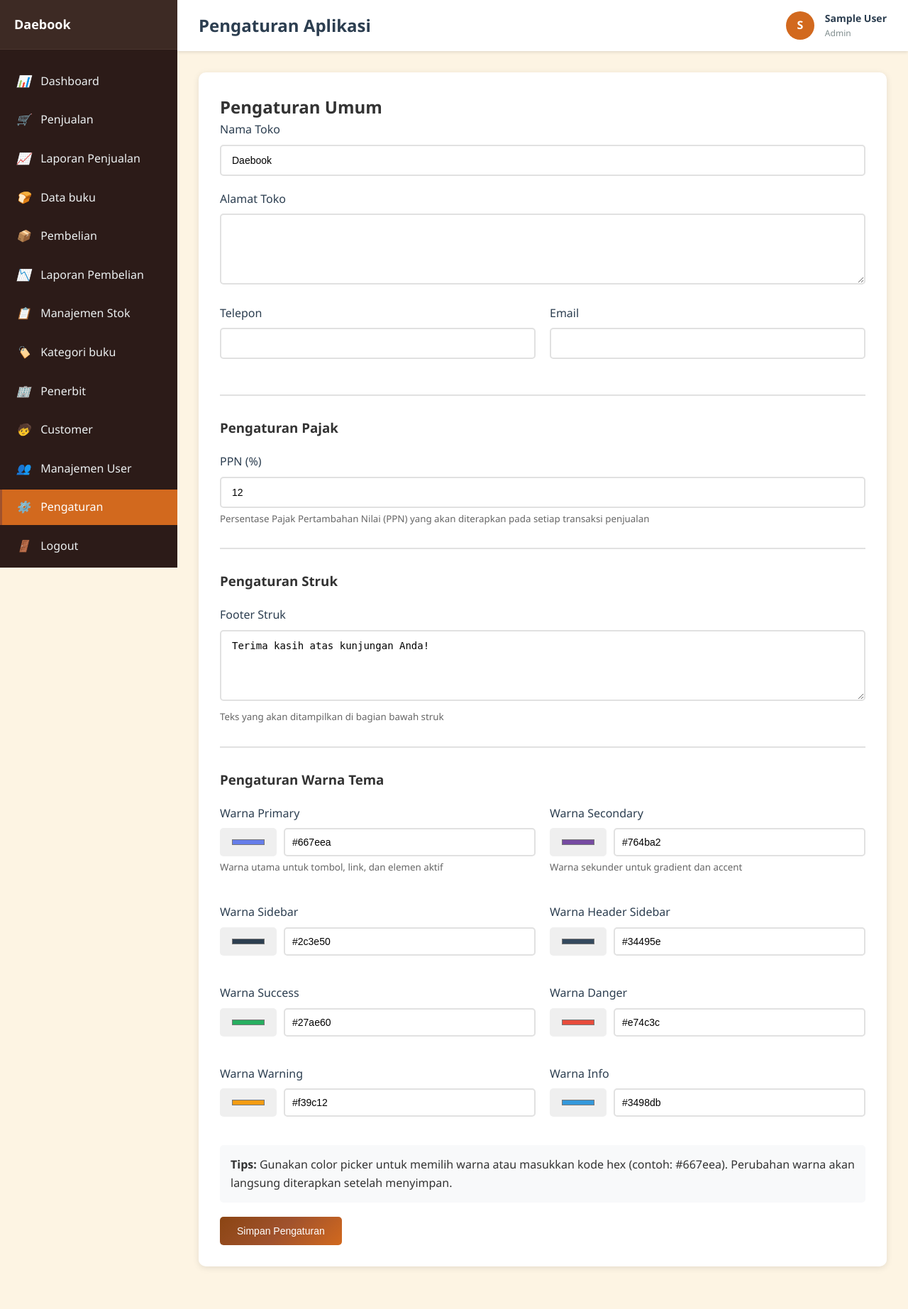
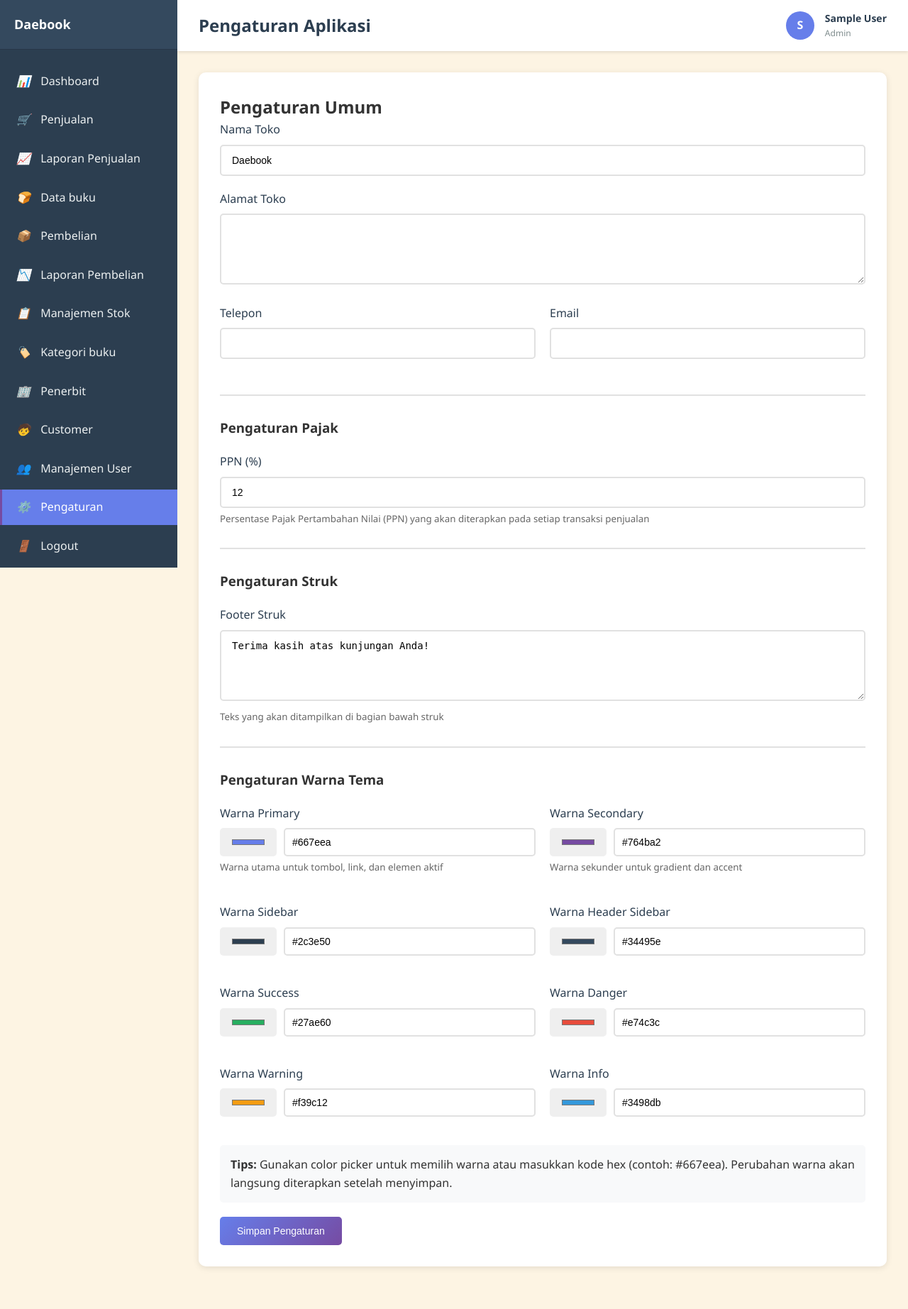
Before and after one commit to ryzecl/pos_tokobuku, a PHP site: page /pos_daebook/pengaturan.php in a window 1280 px wide. Shown: the whole page at 71% size. Run offline with PHP 8.4, Linux system fonts and the light colour scheme; the visitor is signed in with stand-in values (Sample User, id 1); data comes from the database, SQL or seed files in the repository.

Commit message:
feat: Introduce dynamic CSS generation from database settings and comprehensive base UI styles.

```diff
--- a/assets/css/dynamic.php
+++ b/assets/css/dynamic.php
@@ -1,7 +1,7 @@
 <?php
 // Dynamic CSS Generator based on Settings
-require_once dirname(__DIR__) . '/config/config.php';
-require_once dirname(__DIR__) . '/models/Pengaturan.php';
+require_once dirname(dirname(__DIR__)) . '/config/config.php';
+require_once dirname(dirname(__DIR__)) . '/models/Pengaturan.php';
 
 $database = new Database();
 $db = $database->getConnection();
@@ -54,145 +54,51 @@ $warna_primary_dark = darkenColor($warna_primary, 15);
 $warna_primary_light = lightenColor($warna_primary, 10);
 $warna_sidebar_dark = darkenColor($warna_sidebar, 10);
 
+// Status color variations (for alerts)
+$warna_success_light = lightenColor($warna_success, 80);
+$warna_success_dark = darkenColor($warna_success, 50);
+
+$warna_danger_light = lightenColor($warna_danger, 80);
+$warna_danger_dark = darkenColor($warna_danger, 50);
+
+$warna_warning_light = lightenColor($warna_warning, 80);
+$warna_warning_dark = darkenColor($warna_warning, 50);
+
+$warna_info_light = lightenColor($warna_info, 80);
+$warna_info_dark = darkenColor($warna_info, 50);
+
 // Set content type
 header('Content-Type: text/css');
 header('Cache-Control: no-cache, must-revalidate');
 header('Expires: Sat, 26 Jul 1997 05:00:00 GMT');
 ?>
 /* Dynamic CSS - Generated from Settings */
-/* Primary Colors */
 :root {
+    /* Primary Colors */
     --color-primary: <?php echo $warna_primary; ?>;
     --color-primary-dark: <?php echo $warna_primary_dark; ?>;
     --color-primary-light: <?php echo $warna_primary_light; ?>;
     --color-secondary: <?php echo $warna_secondary; ?>;
+
+    /* Sidebar Colors */
     --color-sidebar: <?php echo $warna_sidebar; ?>;
     --color-sidebar-header: <?php echo $warna_sidebar_header; ?>;
     --color-sidebar-dark: <?php echo $warna_sidebar_dark; ?>;
+
+    /* Status Colors */
     --color-success: <?php echo $warna_success; ?>;
+    --color-success-light: <?php echo $warna_success_light; ?>;
+    --color-success-dark: <?php echo $warna_success_dark; ?>;
+
     --color-danger: <?php echo $warna_danger; ?>;
+    --color-danger-light: <?php echo $warna_danger_light; ?>;
+    --color-danger-dark: <?php echo $warna_danger_dark; ?>;
+
     --color-warning: <?php echo $warna_warning; ?>;
+    --color-warning-light: <?php echo $warna_warning_light; ?>;
+    --color-warning-dark: <?php echo $warna_warning_dark; ?>;
+
     --color-info: <?php echo $warna_info; ?>;
+    --color-info-light: <?php echo $warna_info_light; ?>;
+    --color-info-dark: <?php echo $warna_info_dark; ?>;
 }
-
-/* Login Page */
-.login-page {
-    background: linear-gradient(135deg, <?php echo $warna_primary; ?> 0%, <?php echo $warna_secondary; ?> 100%);
-}
-
-.login-form input:focus {
-    border-color: <?php echo $warna_primary; ?>;
-}
-
-/* Buttons */
-.btn-primary {
-    background: linear-gradient(135deg, <?php echo $warna_primary; ?> 0%, <?php echo $warna_secondary; ?> 100%);
-    color: white;
-}
-
-.btn-primary:hover {
-    box-shadow: 0 5px 15px <?php echo $warna_primary; ?>66;
-}
-
-/* Sidebar */
-.sidebar {
-    background: <?php echo $warna_sidebar; ?>;
-}
-
-.sidebar-header {
-    background: <?php echo $warna_sidebar_header; ?>;
-    border-bottom: 1px solid <?php echo $warna_sidebar_dark; ?>;
-}
-
-.nav-link:hover {
-    background: <?php echo $warna_sidebar_dark; ?>;
-}
-
-.nav-link.active {
-    background: <?php echo $warna_primary; ?>;
-    border-left-color: <?php echo $warna_primary; ?>;
-}
-
-/* Top Navigation */
-.top-nav {
-    background: white;
-    border-bottom: 1px solid #ecf0f1;
-}
-
-/* Dashboard Cards */
-.card-icon.primary {
-    background: <?php echo $warna_info; ?>;
-}
-
-.card-icon.success {
-    background: <?php echo $warna_success; ?>;
-}
-
-.card-icon.warning {
-    background: <?php echo $warna_warning; ?>;
-}
-
-.card-icon.danger {
-    background: <?php echo $warna_danger; ?>;
-}
-
-/* Links */
-a {
-    color: <?php echo $warna_primary; ?>;
-}
-
-a:hover {
-    color: <?php echo $warna_primary_dark; ?>;
-}
-
-/* Form Focus */
-input:focus,
-select:focus,
-textarea:focus {
-    border-color: <?php echo $warna_primary; ?>;
-}
-
-/* Badge */
-.badge-primary {
-    background: <?php echo $warna_primary; ?>;
-    color: white;
-}
-
-.badge-success {
-    background: <?php echo $warna_success; ?>;
-    color: white;
-}
-
-.badge-danger {
-    background: <?php echo $warna_danger; ?>;
-    color: white;
-}
-
-.badge-warning {
-    background: <?php echo $warna_warning; ?>;
-    color: white;
-}
-
-.badge-info {
-    background: <?php echo $warna_info; ?>;
-    color: white;
-}
-
-/* POS Specific */
-.btn-process {
-    background: <?php echo $warna_success; ?>;
-}
-
-.btn-process:hover {
-    background: <?php echo darkenColor($warna_success, 10); ?>;
-}
-
-.product-card:hover {
-    border-color: <?php echo $warna_primary; ?>;
-    box-shadow: 0 2px 8px <?php echo $warna_primary; ?>33;
-}
-
-.product-card.selected {
-    border-color: <?php echo $warna_success; ?>;
-    background: <?php echo lightenColor($warna_success, 40); ?>;
-}
--- a/assets/css/style.css
+++ b/assets/css/style.css
@@ -1,4 +1,47 @@
 /* Reset dan Base Styles */
+:root {
+  /* =========================================
+     Warna Utama Aplikasi
+     Digunakan untuk tombol utama, link, dan elemen fokus
+     ========================================= */
+  --color-primary: #667eea;
+  --color-primary-dark: #5a6fd1;
+  --color-primary-light: #859aff;
+  --color-secondary: #764ba2;
+
+  /* =========================================
+     Warna Sidebar
+     Digunakan untuk latar belakang sidebar dan header sidebar
+     ========================================= */
+  --color-sidebar: #2c3e50;
+  --color-sidebar-header: #34495e;
+  --color-sidebar-dark: #202d3a;
+
+  /* =========================================
+     Warna Status (Alert & Badge)
+     Digunakan untuk pesan sukses, error, warning, dan info
+     ========================================= */
+  /* Success (Berhasil) */
+  --color-success: #27ae60;
+  --color-success-light: #d4edda;
+  --color-success-dark: #155724;
+
+  /* Danger (Error/Bahaya) */
+  --color-danger: #e74c3c;
+  --color-danger-light: #f8d7da;
+  --color-danger-dark: #721c24;
+
+  /* Warning (Peringatan) */
+  --color-warning: #f39c12;
+  --color-warning-light: #fff3cd;
+  --color-warning-dark: #856404;
+
+  /* Info (Informasi) */
+  --color-info: #3498db;
+  --color-info-light: #d1ecf1;
+  --color-info-dark: #0c5460;
+}
+
 * {
   margin: 0;
   padding: 0;
@@ -102,13 +144,13 @@ body {
 }
 
 .btn-primary {
-  background: linear-gradient(135deg, #8b4513 0%, #a0522d 50%, #d2691e 100%);
+  background: linear-gradient(135deg, var(--color-primary) 0%, var(--color-secondary) 100%);
   color: white;
 }
 
 .btn-primary:hover {
   transform: translateY(-2px);
-  box-shadow: 0 5px 15px rgba(139, 69, 19, 0.4);
+  box-shadow: 0 5px 15px var(--color-primary);
 }
 
 .btn-secondary {
@@ -201,7 +246,7 @@ body {
 /* Sidebar */
 .sidebar {
   width: 250px;
-  background: #2c1b18; /* cokelat pekat */
+  background: var(--color-sidebar);
   color: white;
   padding: 0;
   position: fixed;
@@ -213,8 +258,8 @@ body {
 
 .sidebar-header {
   padding: 20px;
-  background: #3d2a24;
-  border-bottom: 1px solid #4a352f;
+  background: var(--color-sidebar-header);
+  border-bottom: 1px solid var(--color-sidebar-dark);
 }
 
 .sidebar-header h2 {
@@ -240,14 +285,14 @@ body {
 }
 
 .nav-link:hover {
-  background: #3d2a24;
-  border-left-color: #d2691e;
+  background: var(--color-sidebar-dark);
+  border-left-color: var(--color-primary);
   color: white;
 }
 
 .nav-link.active {
-  background: #d2691e;
-  border-left-color: #a0522d;
+  background: var(--color-primary);
+  border-left-color: var(--color-secondary);
   color: white;
 }
 
@@ -292,7 +337,7 @@ body {
 .user-avatar {
   width: 40px;
   height: 40px;
-  background: #d2691e; /* cokelat susu */
+  background: var(--color-primary);
   border-radius: 50%;
   display: flex;
   align-items: center;
--- a/config/config.php
+++ b/config/config.php
@@ -8,6 +8,7 @@ session_start();
 
 // Autoload classes
 spl_autoload_register(function ($class_name) {
+    $base_dir = dirname(__DIR__) . '/';
     $directories = [
         'classes/',
         'models/',
@@ -15,7 +16,7 @@ spl_autoload_register(function ($class_name) {
     ];
 
     foreach ($directories as $directory) {
-        $file = $directory . $class_name . '.php';
+        $file = $base_dir . $directory . $class_name . '.php';
         if (file_exists($file)) {
             require_once $file;
             return;
@@ -24,7 +25,8 @@ spl_autoload_register(function ($class_name) {
 });
 
 // Include database connection
-require_once 'config/database.php';
+// Include database connection
+require_once __DIR__ . '/database.php';
 
 // Helper functions
 function isLoggedIn()
--- a/models/Pengaturan.php
+++ b/models/Pengaturan.php
@@ -12,8 +12,8 @@ class Pengaturan
     public function get(string $kunci)
     {
         try {
-            $stmt = $this->conn->prepare("SELECT nilai FROM " . $this->table_name . " WHERE kunci = :kunci LIMIT 1");
-            $stmt->execute([':kunci' => $kunci]);
+            $stmt = $this->conn->prepare("SELECT nilai FROM " . $this->table_name . " WHERE nama = :nama LIMIT 1");
+            $stmt->execute([':nama' => $kunci]);
             $row = $stmt->fetch(PDO::FETCH_ASSOC);
             return $row ? $row['nilai'] : null;
         } catch (PDOException $e) {
@@ -24,12 +24,12 @@ class Pengaturan
 
     public function set($key, $value)
     {
-        $query = "INSERT INTO " . $this->table_name . " (kunci, nilai)
-                  VALUES (:kunci, :nilai)
+        $query = "INSERT INTO " . $this->table_name . " (nama, nilai)
+                  VALUES (:nama, :nilai)
                   ON DUPLICATE KEY UPDATE nilai = :nilai";
 
         $stmt = $this->conn->prepare($query);
-        $stmt->bindParam(':kunci', $key);
+        $stmt->bindParam(':nama', $key);
         $stmt->bindParam(':nilai', $value);
 
         return $stmt->execute();
```
Also changed, not shown: other parts of assets/css/style.css (+41 -39 lines).
